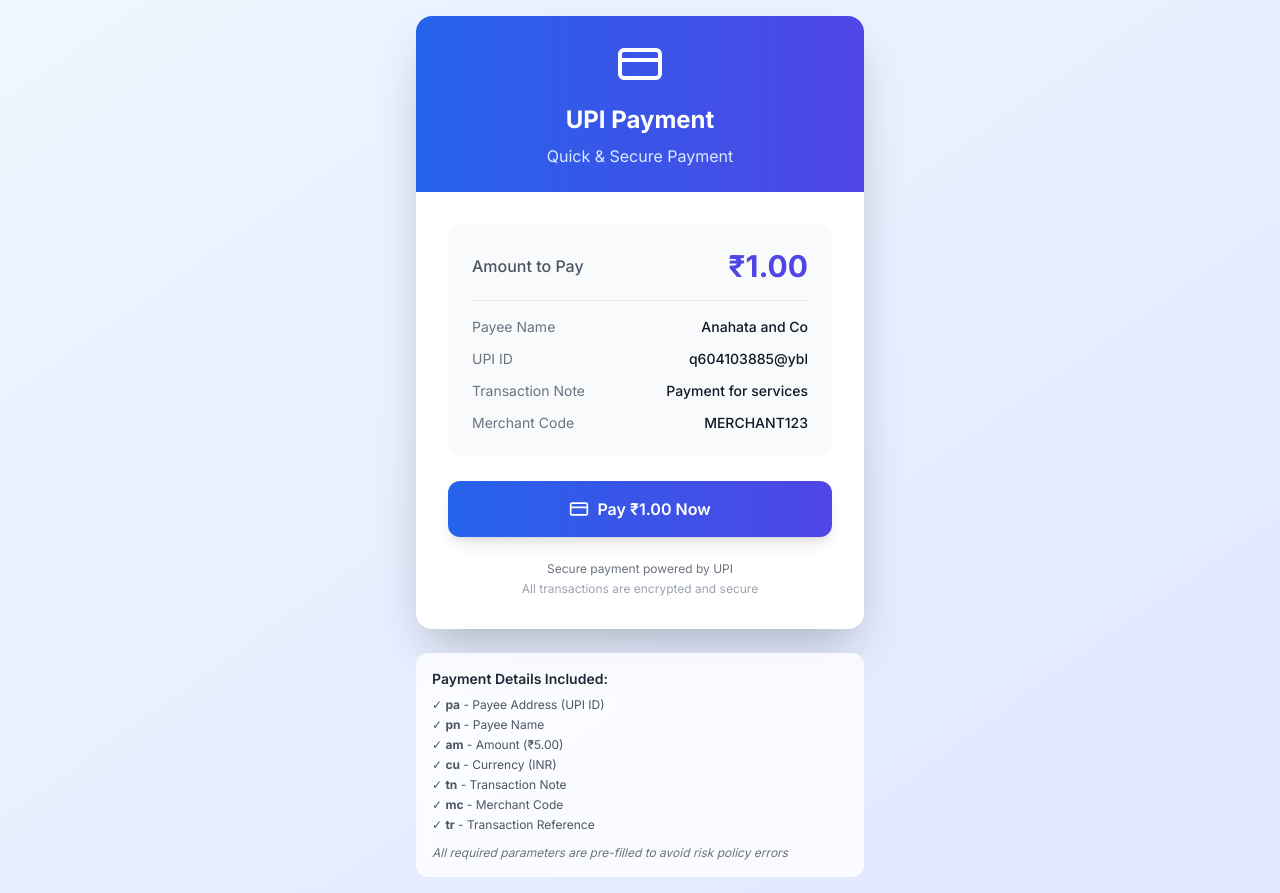
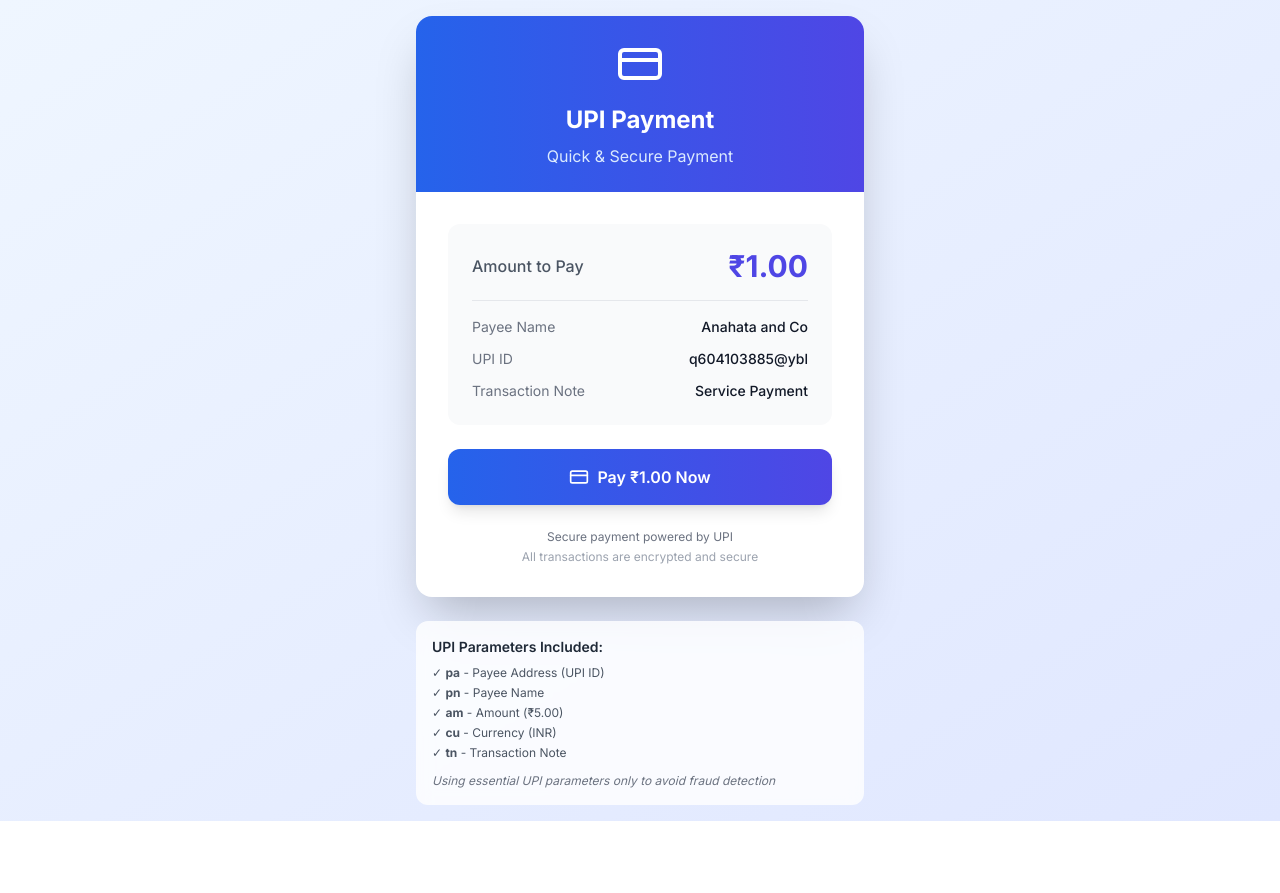
Before and after one commit to Sushrutkun/paymentGate-a-way, a Next.js app: page / in a window 1280 px wide. After the commit the page ends 821 px from the top, so only its background shows below. Built offline with nearby package versions, Linux system fonts and the light colour scheme.

Commit message:
simplify UPI payment URL by removing merchant code and transaction reference parameters

```diff
--- a/app/page.tsx
+++ b/app/page.tsx
@@ -10,15 +10,13 @@ export default function Home() {
     upiId: 'q604103885@ybl',
     payeeName: 'Anahata and Co',
     amount: '1.00',
-    transactionNote: 'Payment for services',
-    merchantCode: 'MERCHANT123',
-    transactionRef: `TXN${Date.now()}`
+    transactionNote: 'Service Payment'
   }
 
   const handlePayment = () => {
     setPaymentStatus('processing')
 
-    const upiUrl = `upi://pay?pa=${encodeURIComponent(upiDetails.upiId)}&pn=${encodeURIComponent(upiDetails.payeeName)}&am=${upiDetails.amount}&cu=INR&tn=${encodeURIComponent(upiDetails.transactionNote)}&mc=${upiDetails.merchantCode}&tr=${upiDetails.transactionRef}`
+    const upiUrl = `upi://pay?pa=${encodeURIComponent(upiDetails.upiId)}&pn=${encodeURIComponent(upiDetails.payeeName)}&am=${upiDetails.amount}&cu=INR&tn=${encodeURIComponent(upiDetails.transactionNote)}`
 
     window.location.href = upiUrl
 
@@ -58,10 +56,6 @@ export default function Home() {
                 <div className="flex justify-between">
                   <span className="text-gray-500 text-sm">Transaction Note</span>
                   <span className="text-gray-900 text-sm font-medium">{upiDetails.transactionNote}</span>
-                </div>
-                <div className="flex justify-between">
-                  <span className="text-gray-500 text-sm">Merchant Code</span>
-                  <span className="text-gray-900 text-sm font-medium">{upiDetails.merchantCode}</span>
                 </div>
               </div>
             </div>
@@ -117,18 +111,16 @@ export default function Home() {
         </div>
 
         <div className="mt-6 bg-white/80 backdrop-blur rounded-xl p-4">
-          <h3 className="font-semibold text-gray-800 mb-2 text-sm">Payment Details Included:</h3>
+          <h3 className="font-semibold text-gray-800 mb-2 text-sm">UPI Parameters Included:</h3>
           <ul className="text-xs text-gray-600 space-y-1">
             <li>✓ <strong>pa</strong> - Payee Address (UPI ID)</li>
             <li>✓ <strong>pn</strong> - Payee Name</li>
             <li>✓ <strong>am</strong> - Amount (₹5.00)</li>
             <li>✓ <strong>cu</strong> - Currency (INR)</li>
             <li>✓ <strong>tn</strong> - Transaction Note</li>
-            <li>✓ <strong>mc</strong> - Merchant Code</li>
-            <li>✓ <strong>tr</strong> - Transaction Reference</li>
           </ul>
           <p className="text-xs text-gray-500 mt-3 italic">
-            All required parameters are pre-filled to avoid risk policy errors
+            Using essential UPI parameters only to avoid fraud detection
           </p>
         </div>
       </div>
```
